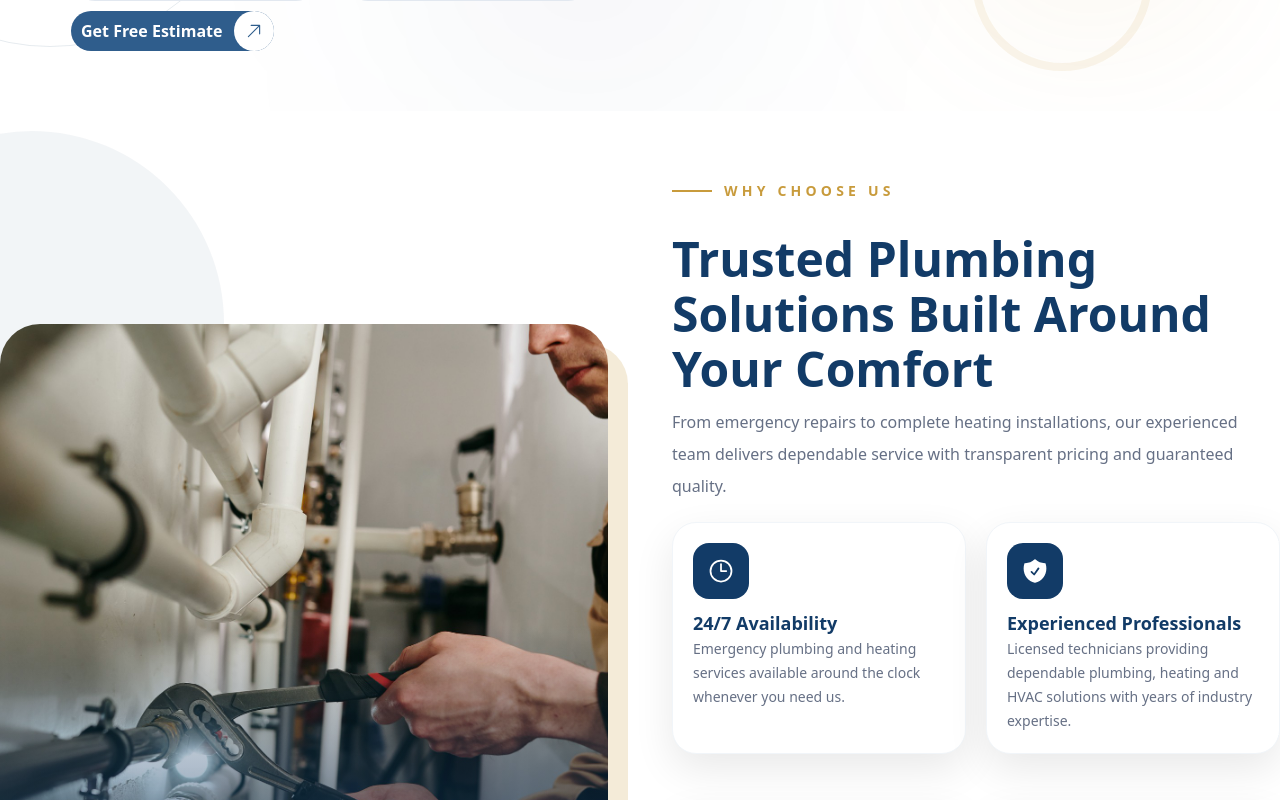
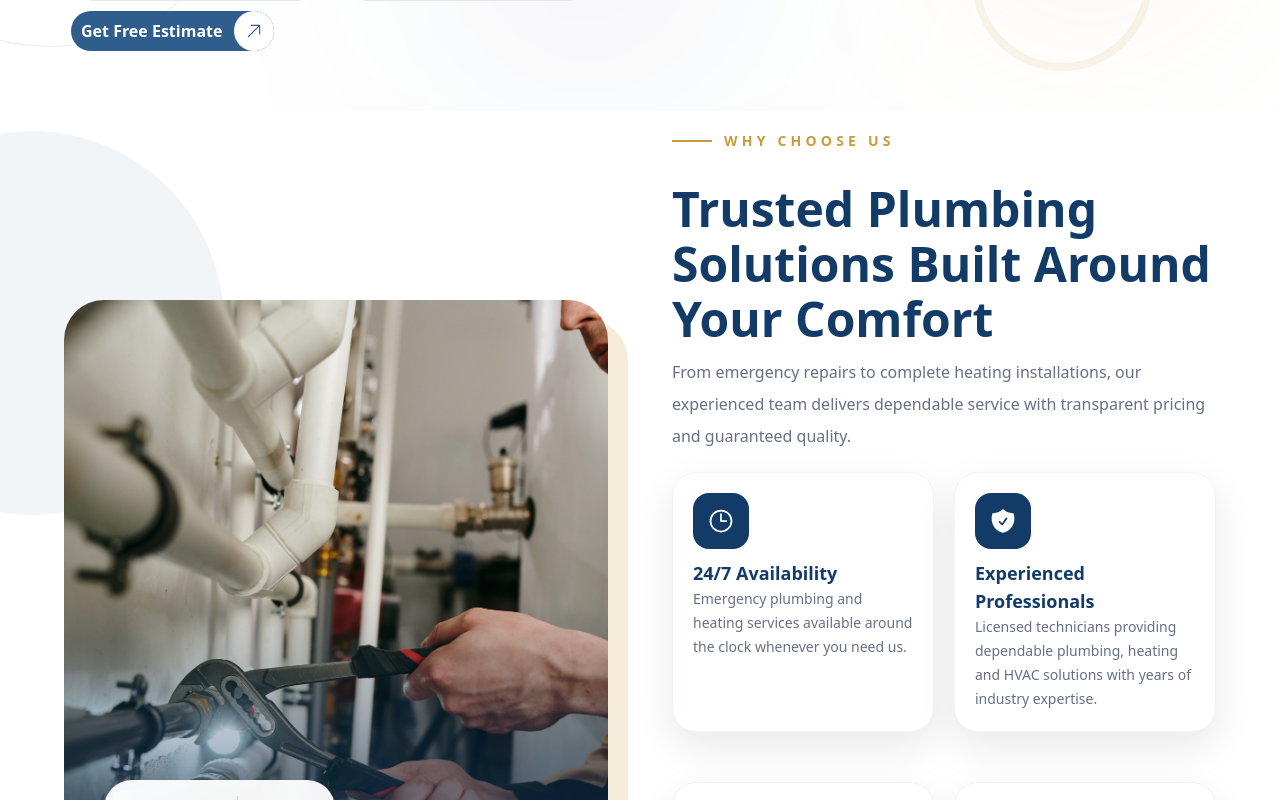
Before and after one commit to SanchitaGTMCanada/ac-plumbing, a Next.js app: page / in a window 1280 px wide. Shown: the part 2920-3720 px from the top of the page. Built offline with nearby package versions, Linux system fonts and the light colour scheme.

Commit message:
fixed almost with grid

```diff
--- a/src/components/home/WhyChoose/WhyChoose.jsx
+++ b/src/components/home/WhyChoose/WhyChoose.jsx
@@ -8,6 +8,7 @@ import {
   HiCheckBadge,
   HiCurrencyDollar,
 } from "react-icons/hi2";
+import Container from "@/components/ui/Container/Container";
 
 
 const features = [
@@ -61,8 +62,11 @@ export default function WhyChoose() {
 
       />
 
-<div className="relative z-20 flex justify-center ">    <div
-        className="
+<div className="relative z-20 flex justify-center ">
+
+
+        {/* LEFT IMAGE */}
+        <Container   className="
           mx-auto
           grid
           max-w-[1280px]
@@ -72,11 +76,7 @@ export default function WhyChoose() {
           lg:grid-cols-2
           lg:px-8
         "
-        style={{marginTop:"50px"}}
-      >
-
-
-        {/* LEFT IMAGE */}
+        style={{marginTop:"50px"}}>
 
         <motion.div
           initial={{opacity:0,x:-50}}
@@ -409,8 +409,11 @@ export default function WhyChoose() {
 
         </motion.div>
 
+        </Container>
 
-      </div></div>
+
+
+      </div>
 
 
     </section>
--- a/src/components/layout/Footer/Footer.jsx
+++ b/src/components/layout/Footer/Footer.jsx
@@ -155,9 +155,11 @@ const handleNavigation = (e, href) => {
     px-7
     py-3.5
     font-semibold
-                  transition
+    text-white
+    transition-all
+    duration-300
     hover:bg-white
-                  hover:text-[#123B67]
+    hover:!text-[#123B67]
   "
   style={{
     padding: "5px",
```
Lines whose indentation alone changed are shown as unchanged.
